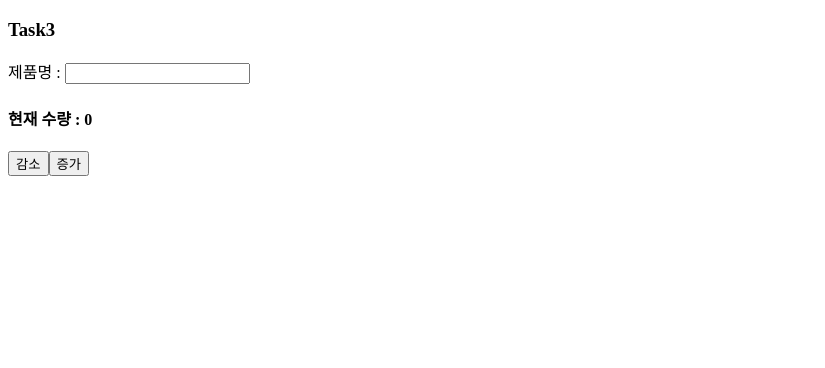
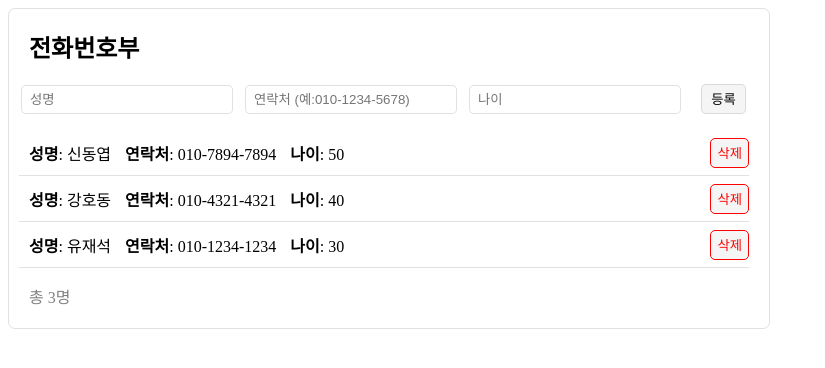
Before and after one commit to msh-94/tj2025A_web2, a React (Vite) app in the folder src/main/reactapp/: page / in a window 1280 px wide. Shown: the top 368 px of the page, without its empty margins (0-825 px from the left). Built offline with nearby package versions, Linux system fonts and the light colour scheme.

Commit message:
react 2일차 useState 실습4

```diff
--- /dev/null
+++ b/src/main/reactapp/src/example/day02/Task.css
@@ -0,0 +1,51 @@
+ul{
+    list-style-type: none;
+    padding-left: 10px;
+}
+.wrap{
+    width: 760px;
+    border: 0.1px solid #8080803d;
+    border-radius: 7px;
+}
+.title{
+    padding-left: 20px;
+}
+.wrap input{
+    width: 200px;
+    border-radius: 5px;
+    margin-left: 12px;
+    height: 25px;
+    border: 1px solid #8080803d;
+    padding-left: 8px;
+}
+.addBtn{
+    height: 30px;
+    border-radius: 5px;
+    margin-left: 20px;
+    width: 45px;
+    background-color: whitesmoke;
+    border: 1px solid #8080803d;
+}
+ul li{
+    display: flex; justify-content: space-between;
+    margin-right: 20px;
+    border-bottom: 0.1px solid #8080803d ;
+    justify-items: center; align-items: center;
+    height: 45px;
+}
+li span{
+    font-weight: bold;
+    margin-left: 10px;
+}
+.countBox{
+    padding-left: 20px;
+    margin-bottom: 20px;
+    color: gray;
+}
+.delBtn{
+    height: 30px;
+    border: 1px red solid;
+    background-color: whitesmoke;
+    color: red;
+    border-radius: 5px;
+}
--- /dev/null
+++ b/src/main/reactapp/src/example/day02/Task4.jsx
@@ -0,0 +1,45 @@
+import { useState } from "react"
+import './Task.css';
+let num = 2;
+export default function Task4( props ){
+    const [ name , setName ] = useState('');
+    const [ phone , setPhone ] = useState('');
+    const [ age , setAge ] = useState(0);
+    const list = [{ num : 0 , name : '신동엽' , phone : '010-7894-7894' , age : 50 } ,
+                    { num : 1,  name : '강호동' , phone : '010-4321-4321' , age : 40 } ,
+                    { num : 2 , name : '유재석' , phone : '010-1234-1234' , age : 30 }
+    ]
+    const [ array , setArray ] = useState(list);
+    const listAdd = () => {
+        const obj = { num : num+1 , name , phone , age }
+        array.push(obj);
+        setArray([...array]);
+    }
+    const listDel = (num) => {
+        for(let i = 0; i < array.length; i++ ){
+            if( i == num ){
+                array.splice( num , 1 );
+                setArray([...array]);
+            }// if end
+        }// for end
+    }
+    return (
+        <>
+        <div class="wrap">
+            <h2 class='title'> 전화번호부 </h2>
+            <input placeholder="성명" onChange={ (e) => { setName( e.target.value ); } }/>
+            <input placeholder="연락처 (예:010-1234-5678)" onChange={ (e) => { setPhone( e.target.value ); } }/>
+            <input placeholder="나이" onChange={ (e) => { setAge( parseInt(e.target.value) ); } }/>
+            <button class='addBtn' onClick={ listAdd }> 등록 </button>
+            <ul class="listBox">
+                { array.map( ( info ) => {
+                    return  <li><div><span>성명</span>: {info.name} <span>연락처</span>: {info.phone} <span>나이</span>: {info.age}</div>
+                    <div><button class="delBtn" onClick={ ()=>{ listDel(info.num); } }> 삭제 </button></div></li>
+                }) }
+
+            </ul>
+            <div class="countBox">총 {array.length}명</div>
+        </div>
+        </>
+    )
+}// func end
--- a/src/main/reactapp/src/main.jsx
+++ b/src/main/reactapp/src/main.jsx
@@ -47,8 +47,10 @@ import Component5 from './example/day02/Component5.jsx';
 import Component6 from './example/day02/Component6.jsx';
 import Component7 from './example/day02/Component7.jsx';
 import Task3 from './example/day02/task3.jsx';
+import Task4 from './example/day02/Task4.jsx';
 // create.render( <Component4 /> );
 // create.render( <Component5 /> );
 // create.render( <Component6 /> );
 // create.render( <Component7 /> );
-create.render( <Task3 /> );
+// create.render( <Task3 /> );
+create.render( <Task4 /> );
```
